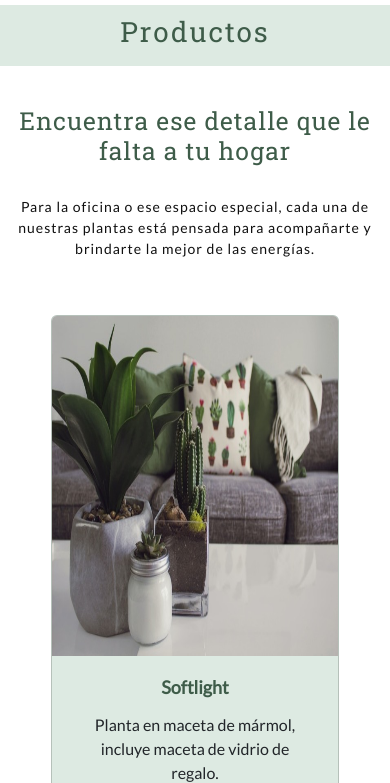
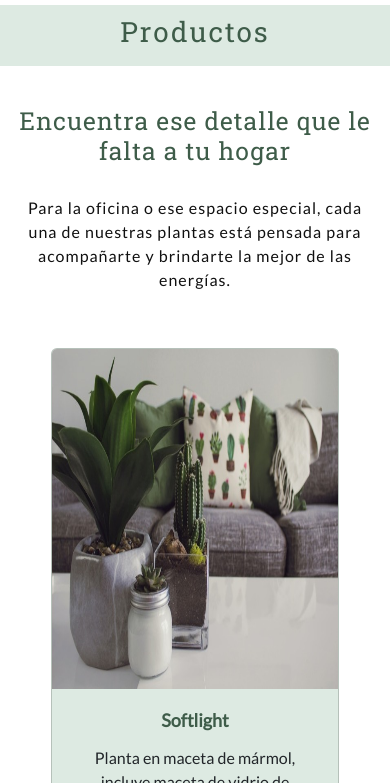
Before and after one commit to Karelisve/Proyectofinal, a website: page pages/products.html in a window 390 px wide. Shown: the part 61-844 px from the top of the page. Drawn offline with nearby package versions, Linux system fonts and the light colour scheme.

Commit message:
cambio tamaño texto subtitulo productos

```diff
--- a/scss/_products.scss
+++ b/scss/_products.scss
@@ -12,7 +12,7 @@ main {
                     font-family: $fuente-2;
                     margin-bottom: 30px;
                 }
-                p:last-child {
+                p {
                     font-size: 1rem;
                     padding: 0px;
                     color: $color-basic;
@@ -21,18 +21,3 @@ main {
         }
     }
 }
-
-@media screen and (max-width:990px) {
-    main {
-        .container{
-            .row {
-                .product-title {
-                    font-size: 15px;
-                    p:last-child {
-                        font-size: 14px;
-                    }
-                }
-            }
-        }
-    }
-}
```
Also changed, not shown: css/styles.css, 1 other file.
